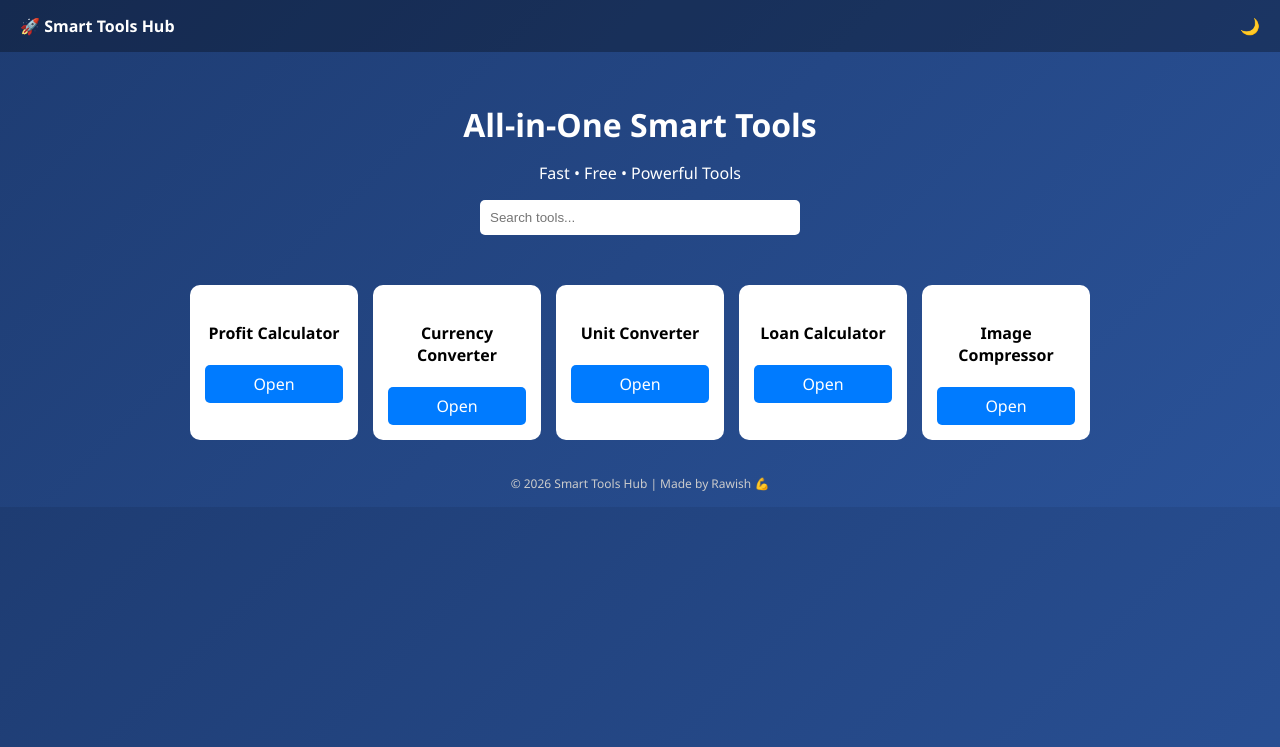
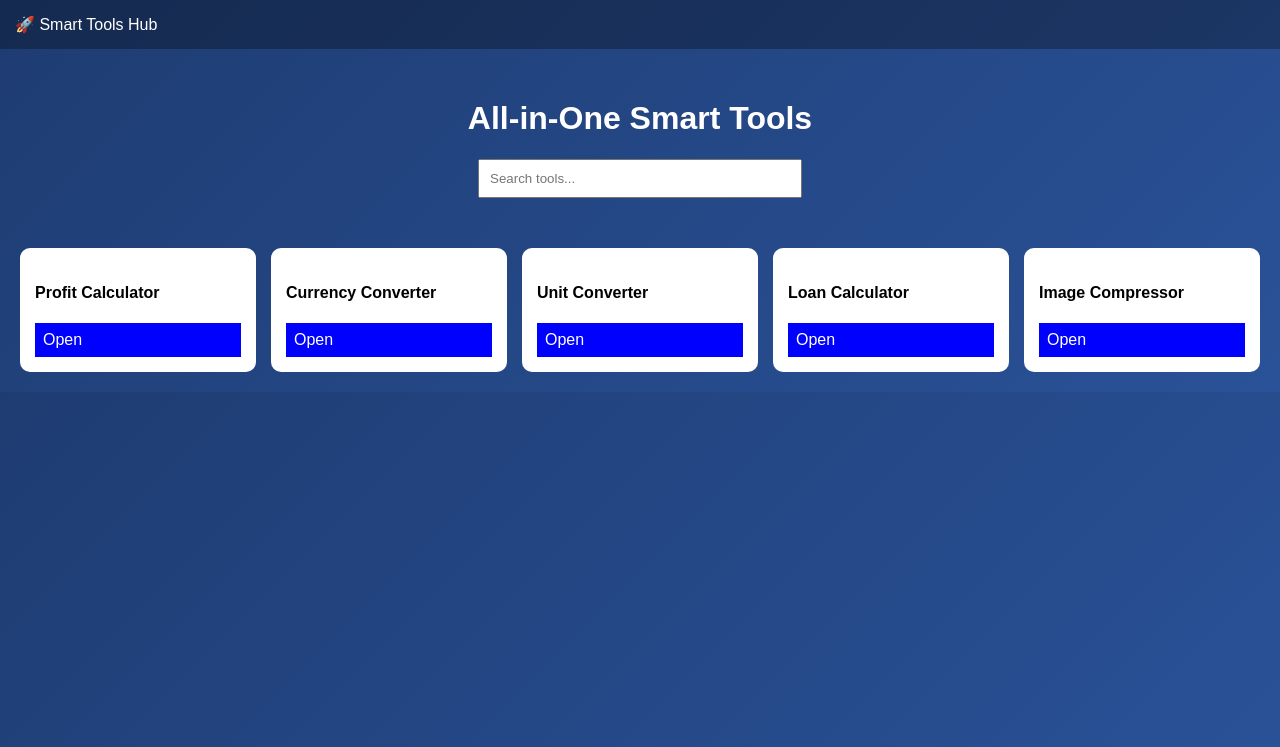
Before and after one commit to Rawish007/Smart-Tools-Hub, a Flask app: page / in a window 1280 px wide. Shown: the top 747 px of the page. Run offline with Flask 3, Linux system fonts and the light colour scheme.

Commit message:
Update index.html

```diff
--- a/templates/index.html
+++ b/templates/index.html
@@ -1,117 +1,73 @@
 <!DOCTYPE html>
 <html>
 <head>
-    <title>Smart Tools Hub</title>
+<title>Smart Tools Hub - Free Online Tools</title>
 
-    <meta name="description" content="Free online tools">
-    <meta name="keywords" content="tools, calculator, converter">
+<meta name="description" content="Free online tools like calculator, converter, image compressor">
+<meta name="keywords" content="free tools, calculator, converter">
 
 <style>
 body {
-            margin: 0;
-            font-family: 'Segoe UI', sans-serif;
-            background: linear-gradient(135deg, #1e3c72, #2a5298);
-            color: white;
+    margin:0;
+    font-family:sans-serif;
+    background:linear-gradient(135deg,#1e3c72,#2a5298);
+    color:white;
 }
 
 .navbar {
-            display: flex;
-            justify-content: space-between;
-            align-items: center;
-            padding: 15px 20px;
-            background: rgba(0,0,0,0.3);
-        }
-
-        .logo {
-            font-weight: bold;
-        }
-
-        .toggle {
-            cursor: pointer;
+    display:flex;
+    justify-content:space-between;
+    padding:15px;
+    background:rgba(0,0,0,0.3);
 }
 
 .hero {
-            text-align: center;
-            padding: 30px 15px;
+    text-align:center;
+    padding:30px;
 }
 
-        .hero h1 {
-            margin-bottom: 10px;
-        }
-
-        .search-box input {
-            padding: 10px;
-            width: 80%;
-            max-width: 300px;
-            border-radius: 5px;
-            border: none;
+input {
+    padding:10px;
+    width:80%;
+    max-width:300px;
 }
 
 .tools {
-            display: grid;
-            grid-template-columns: repeat(auto-fit, minmax(160px, 1fr));
-            gap: 15px;
-            padding: 20px;
-            max-width: 900px;
-            margin: auto;
+    display:grid;
+    grid-template-columns:repeat(auto-fit,minmax(150px,1fr));
+    gap:15px;
+    padding:20px;
 }
 
 .card {
-            background: white;
-            color: black;
-            padding: 15px;
-            border-radius: 10px;
-            text-align: center;
-            transition: 0.3s;
-        }
-
-        .card:hover {
-            transform: translateY(-5px);
+    background:white;
+    color:black;
+    padding:15px;
+    border-radius:10px;
 }
 
 .card a {
-            display: block;
-            margin-top: 10px;
-            padding: 8px;
-            background: #007bff;
-            color: white;
-            text-decoration: none;
-            border-radius: 5px;
-        }
-
-        .footer {
-            text-align: center;
-            padding: 15px;
-            font-size: 12px;
-            color: #ccc;
-        }
-
-        /* Dark mode */
-        .dark {
-            background: #111;
+    display:block;
+    margin-top:10px;
+    padding:8px;
+    background:blue;
+    color:white;
+    text-decoration:none;
 }
 </style>
 </head>
 
 <body>
 
-<!-- NAVBAR -->
 <div class="navbar">
-    <div class="logo">🚀 Smart Tools Hub</div>
-    <div class="toggle" onclick="toggleMode()">🌙</div>
+    <div>🚀 Smart Tools Hub</div>
 </div>
 
-<!-- HERO -->
 <div class="hero">
 <h1>All-in-One Smart Tools</h1>
-    <p>Fast • Free • Powerful Tools</p>
-
-    <div class="search-box">
 <input type="text" id="search" onkeyup="searchTools()" placeholder="Search tools...">
 </div>
-</div>
 
-<!-- TOOLS -->
 <div class="tools">
 
 <div class="card"><h4>Profit Calculator</h4><a href="/profit">Open</a></div>
@@ -122,23 +78,14 @@
 
 </div>
 
-<!-- FOOTER -->
-<div class="footer">
-    © 2026 Smart Tools Hub | Made by Rawish 💪
-</div>
+<script>
+function searchTools(){
+let input=document.getElementById("search").value.toLowerCase();
+let cards=document.getElementsByClassName("card");
 
-<script>
-function toggleMode() {
-    document.body.classList.toggle("dark");
-}
-
-function searchTools() {
-    let input = document.getElementById("search").value.toLowerCase();
-    let cards = document.getElementsByClassName("card");
-
-    for (let i = 0; i < cards.length; i++) {
-        let text = cards[i].innerText.toLowerCase();
-        cards[i].style.display = text.includes(input) ? "block" : "none";
+for(let i=0;i<cards.length;i++){
+let text=cards[i].innerText.toLowerCase();
+cards[i].style.display=text.includes(input)?"block":"none";
 }
 }
 </script>
```
Lines whose indentation alone changed are shown as unchanged.
